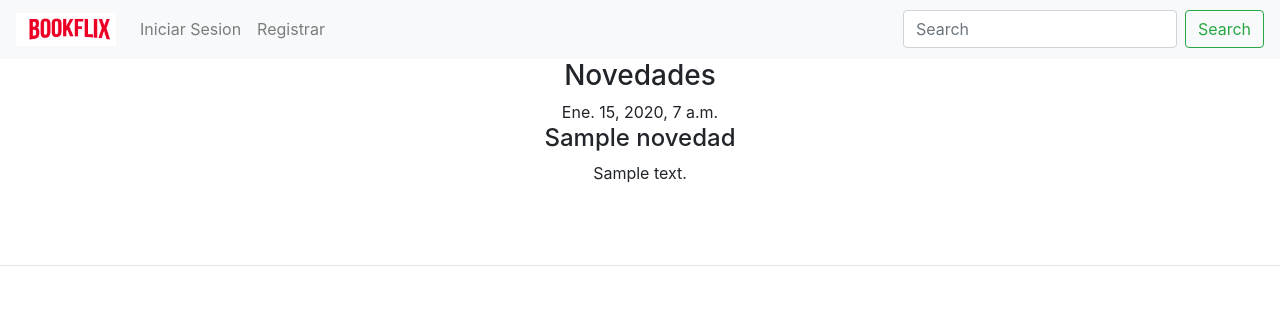
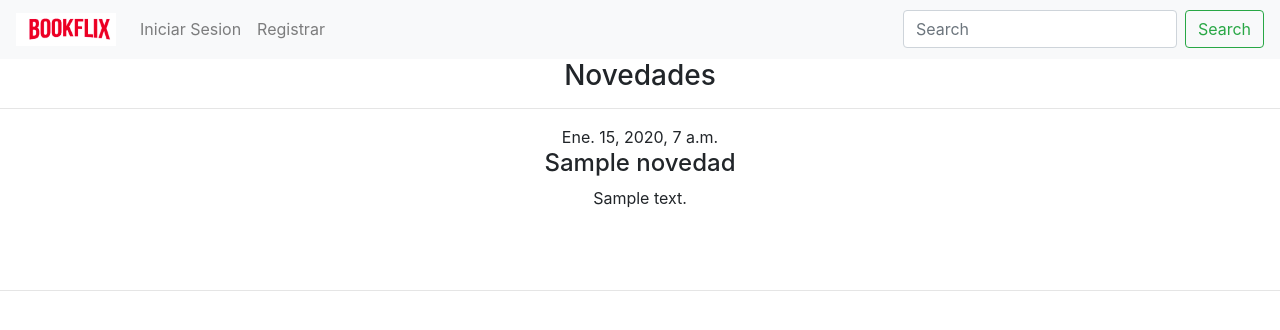
Before and after one commit to sebacris97/ingenieria2, a Django app: template bookflix/bookflixapp/templates/index.html in a window 1280 px wide. Shown: the top 330 px of the page. Run offline with Django 3.2, Linux system fonts and the light colour scheme; the template is opened without the code that fills it: values that come from a table or form of the project are taken from there, others are empty; tables that the repository leaves empty hold one stand-in row (values such as "Sample post"); some libraries are stand-ins or nearby versions.

Commit message:
correcione visuales en novedades y vista libros

```diff
--- a/bookflix/bookflixapp/templates/index.html
+++ b/bookflix/bookflixapp/templates/index.html
@@ -78,7 +78,8 @@
 
 
 <h3 align="center">Novedades</h3>
-<div  class='novedades' align="center">
+<hr>
+<div  class="pre-scrollable" align="center">
 	{% if novedades.exists %}
 		{% for novedad in novedades %}
 				 {{novedad.creacion}}  </br>
@@ -96,7 +97,7 @@
 	<h2 align="center">Área para miembros</h2>
 
 	<p align="center">
-		Bienvenido <b>{{request.user.first_name}}</b>,
+		Bienvenido <b>{{request.user.email}}</b>,
 		esta página es exclusiva para usuarios registrados.
 	</p>
 {% endif %}
```
Also changed, not shown: bookflix/bookflixapp/templates/ver_libros.html (+9 -8 lines).
